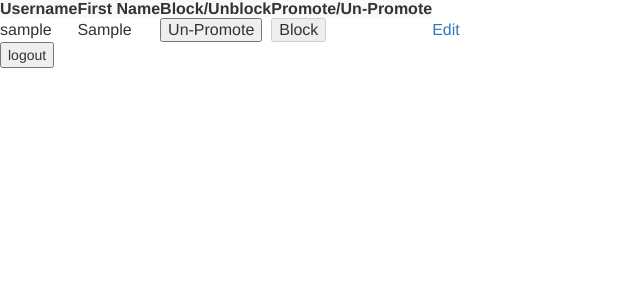
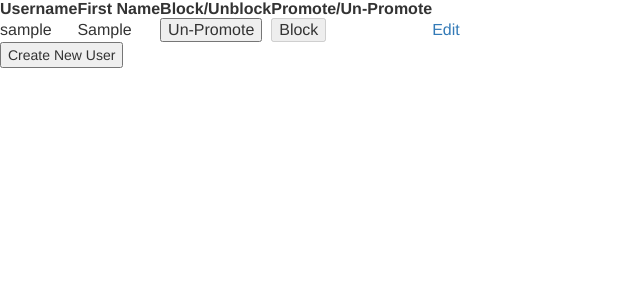
Before and after one commit to NadaBayoumy/DjangoPythonBlog, a Django app: page /blog/users/ in a window 1280 px wide. Shown: the top 300 px of the page, without its empty margins (0-640 px from the left). Run offline with Django 3.2, Linux system fonts and the light colour scheme; the visitor is signed in with stand-in values (Sample User, id 1); data comes from the database, SQL or seed files in the repository; parts of the project's set-up code (start-up, migrations or seed data) failed here and were passed over; some libraries are stand-ins or nearby versions.

Commit message:
Adding Hossam templates

```diff
--- a/Blog/BlogApp/templates/BlogApp/edit_user.html
+++ b/Blog/BlogApp/templates/BlogApp/edit_user.html
@@ -2,4 +2,7 @@
     {{form.as_p}}
     <button type="submit">Save</button>
     <button type="button" onClick="javascript:location.href='del/{{user.pk}}';" />Delete</button>
+    <button type="button" onClick="javascript:location.href='ch_pw/{{user.pk}}';" />Change Password</button>
 </form>
+
+<button type="button" onClick="javascript:location.href='/users/';" />Cancel</button>
--- a/Blog/BlogApp/templates/BlogApp/new_user.html
+++ b/Blog/BlogApp/templates/BlogApp/new_user.html
@@ -1,5 +1,5 @@
 <form method="POST"> {% csrf_token %}
     {{form.as_p}}
     <button type="submit">Save</button>
-    <button type="button" onClick="javascript:location.href='/blogapp/users/new/';" />Reset</button>
+    <button type="button" onClick="javascript:location.href='/users/new/';" />Reset</button>
 </form>
--- a/Blog/BlogApp/templates/BlogApp/users_list.html
+++ b/Blog/BlogApp/templates/BlogApp/users_list.html
@@ -8,36 +8,30 @@
 <script src="https://maxcdn.bootstrapcdn.com/bootstrap/3.3.7/js/bootstrap.min.js"></script>
 
 
-<table class="table-striped">
+<table>
     <th>Username</th><th>First Name</th><th>Block/Unblock</th><th>Promote/Un-Promote</th>
     {% for user in users %}
     <tr>
         <td>{{user.username}}</td>
         <td>{{user.first_name}}</td>
-        {% if user.is_superuser is False %}
+        {% if user.is_superuser is True %}
         <td>
-            <button type="button" onClick="javascript:location.href='/blogapp/promote/{{user.pk}}';" />Promote</button>
+            <button type="button" onClick="javascript:location.href='/promote/{{user.pk}}';" />Un-Promote</button>
+        </td>
+        <td>
+            <button disabled >Block</button>
+        </td>
+        {% else %}
+        <td>
+            <button type="button" onClick="javascript:location.href='/promote/{{user.pk}}';" />Promote</button>
         </td>
             {% if user.is_active is True %}
             <td>
-                <button type="button" onClick="javascript:location.href='/blogapp/block/{{user.pk}}';" />Block</button>
+                <button type="button" onClick="javascript:location.href='/block/{{user.pk}}';" />Block</button>
             </td>
             {% else %}
             <td>
-                <button type="button" onClick="javascript:location.href='/blogapp/block/{{user.pk}}';" />Unblock</button>
-            </td>
-            {% endif %}
-        {% else %}
-        <td>
-            <button type="button" onClick="javascript:location.href='/blogapp/promote/{{user.pk}}';" />Un-Promote</button>
-        </td>
-            {% if user.is_active is True %}
-            <td>
-                <button disabled type="button" onClick="javascript:location.href='/blogapp/block/{{user.pk}}';" />Block</button>
-            </td>
-            {% else %}
-            <td>
-                <button disabled type="button" onClick="javascript:location.href='/blogapp/block/{{user.pk}}';" />Unblock</button>
+                <button type="button" onClick="javascript:location.href='/block/{{user.pk}}';" />Unblock</button>
             </td>
             {% endif %}
         {% endif %}
@@ -46,4 +40,4 @@
     </tr>
     {% endfor %}
 </table>
-<button type="button" onClick="javascript:location.href='/blogapp/logout/';" />logout</button>
+<button type="button" onClick="javascript:location.href='new/';" />Create New User</button>
```
Also changed, not shown: Blog/BlogApp/templates/BlogApp/change_pw.html (added, +10 -0 lines).
